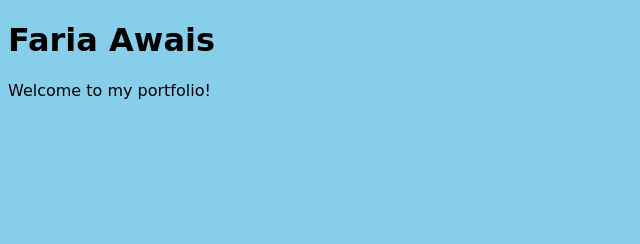
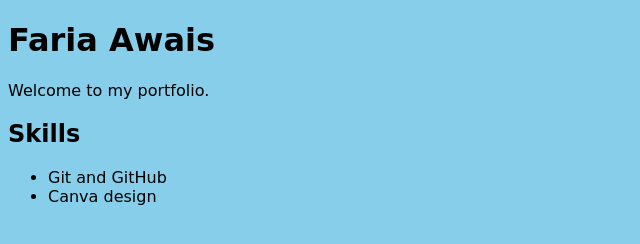
Before and after one commit to 2601808-droid/My-Portfolio, a plain HTML site: page index.html in a window 1280 px wide. Shown: the whole page, without its empty margins (0-640 px from the left). Drawn offline with Linux system fonts and the light colour scheme.

Commit message:
Updated portfolio

```diff
--- a/index.html
+++ b/index.html
@@ -1,11 +1,17 @@
 <!DOCTYPE html>
 <html>
 <head>
-<title> My Portfolio </title>
-<link rel="stylesheet" href="style.css">
+  <title>My Portfolio</title>
+  <link rel="stylesheet" href="style.css">
 </head>
 <body>
-    <h1>Faria Awais</h1>
-    <p>Welcome to my portfolio!</p>
+  <h1>Faria Awais</h1>
+  <p>Welcome to my portfolio.</p>
+
+  <h2>Skills</h2>
+  <ul>
+    <li>Git and GitHub</li>
+    <li>Canva design</li>
+  </ul>
 </body>
 </html>
```
Also changed, not shown: 1 other file.
